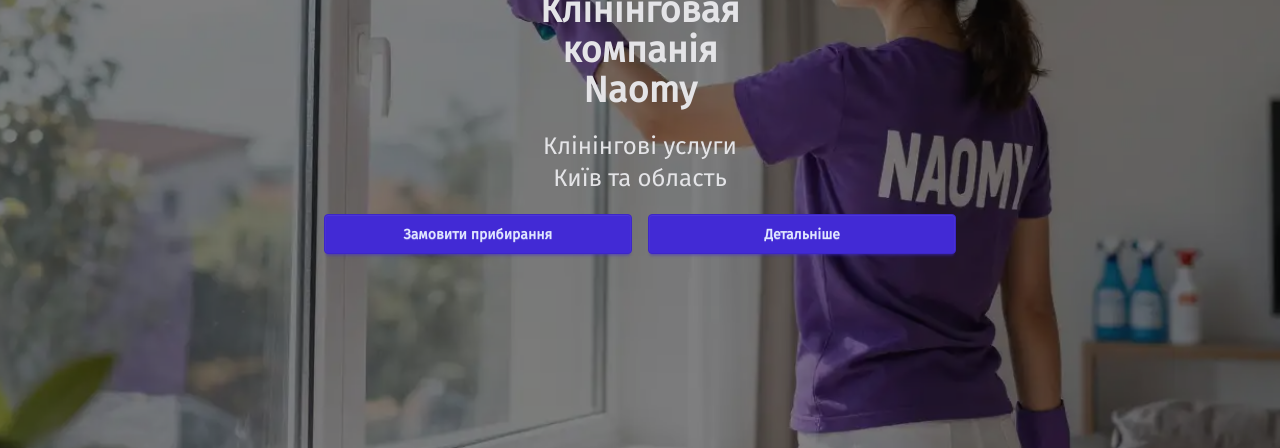
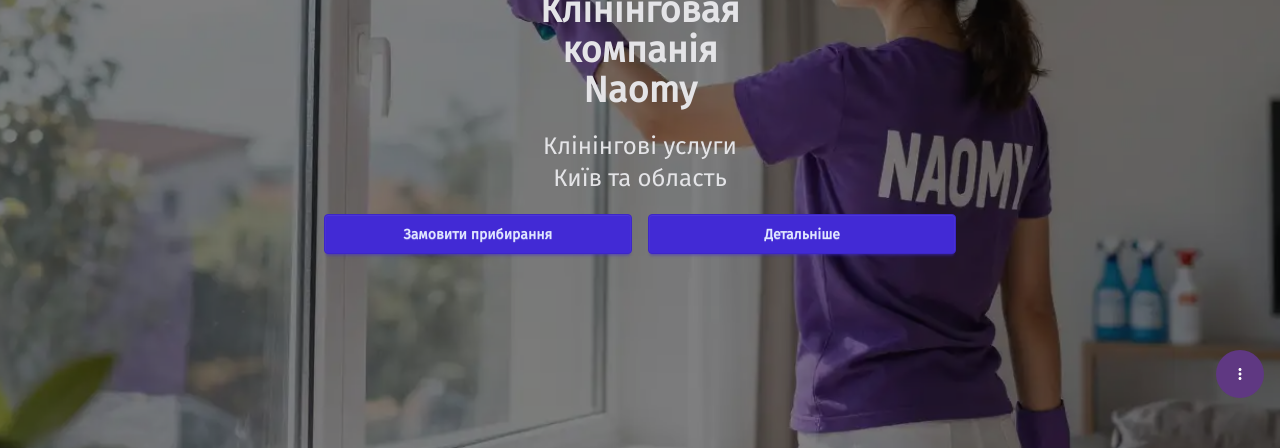
Before and after one commit to KaramushkoAndrii/naomi-next, a Next.js app: page / in a window 1280 px wide. Shown: the part 338-786 px from the top of the page. Built offline with nearby package versions, Linux system fonts and the light colour scheme; no server answers; a web font is replaced by a local one.

Commit message:
ref: add fab component

```diff
--- a/src/app/page.jsx
+++ b/src/app/page.jsx
@@ -5,6 +5,8 @@
 import { ServicesSection } from "@/components/services-section/ServicesSection";
 import { PricesSection } from "@/components/prices-section/PricesSection";
 import { FormSection } from "@/components/form-section/FormSection";
+import { Fab } from "@/components/UI/Fab";
+import { ContactData } from "@/data/contactData";
 
 export default async function Home({ params }) {
   return (
@@ -16,6 +18,7 @@
         <ServicesSection />
         <PricesSection />
         <FormSection />
+        <Fab list={ContactData} />
       </Container>
     </>
   );
--- /dev/null
+++ b/src/components/UI/Fab.jsx
@@ -0,0 +1,38 @@
+import { MdOutlineMoreVert } from "react-icons/md";
+
+export const Fab = ({ list }) => {
+  const CONTACT_TYPE = {
+    tel: { prefix: "tel:" },
+    message: { prefix: "mailto:" },
+    link: { prefix: "", target: "_blank", rel: "noopener noreferrer" },
+  };
+  return (
+    <div className="fab bottom-0 md:bottom-4 lg:bottom-16 right-4">
+      <div
+        tabIndex={0}
+        role="button"
+        className={`btn btn-lg btn-circle bg-primary-violet text-white border-none shadow-none`}
+      >
+        <MdOutlineMoreVert />
+      </div>
+
+      {list.map(({ type, src, colorClass, id, icon: Icon }) => {
+        const config = CONTACT_TYPE[type];
+
+        if (!config) return null;
+
+        return (
+          <button key={id} className={`btn btn-lg btn-circle ${colorClass}`}>
+            <a
+              href={`${config.prefix}${src}`}
+              target={config.target}
+              rel={config.rel}
+            >
+              <Icon size={16} />
+            </a>
+          </button>
+        );
+      })}
+    </div>
+  );
+};
--- a/src/components/UI/ImgContainer.jsx
+++ b/src/components/UI/ImgContainer.jsx
@@ -5,7 +5,7 @@
     <div
       className={`relative my-4 w-[80dvw] max-w-full aspect-video overflow-hidden rounded-main-radius ${classes} md:mt-auto md:mb-auto xl:mb-0`}
     >
-      <Image src={src} alt={alt} fill objectFit="cover" />
+      <Image src={src} alt={alt} fill className="object-cover" />
     </div>
   );
 };
```
